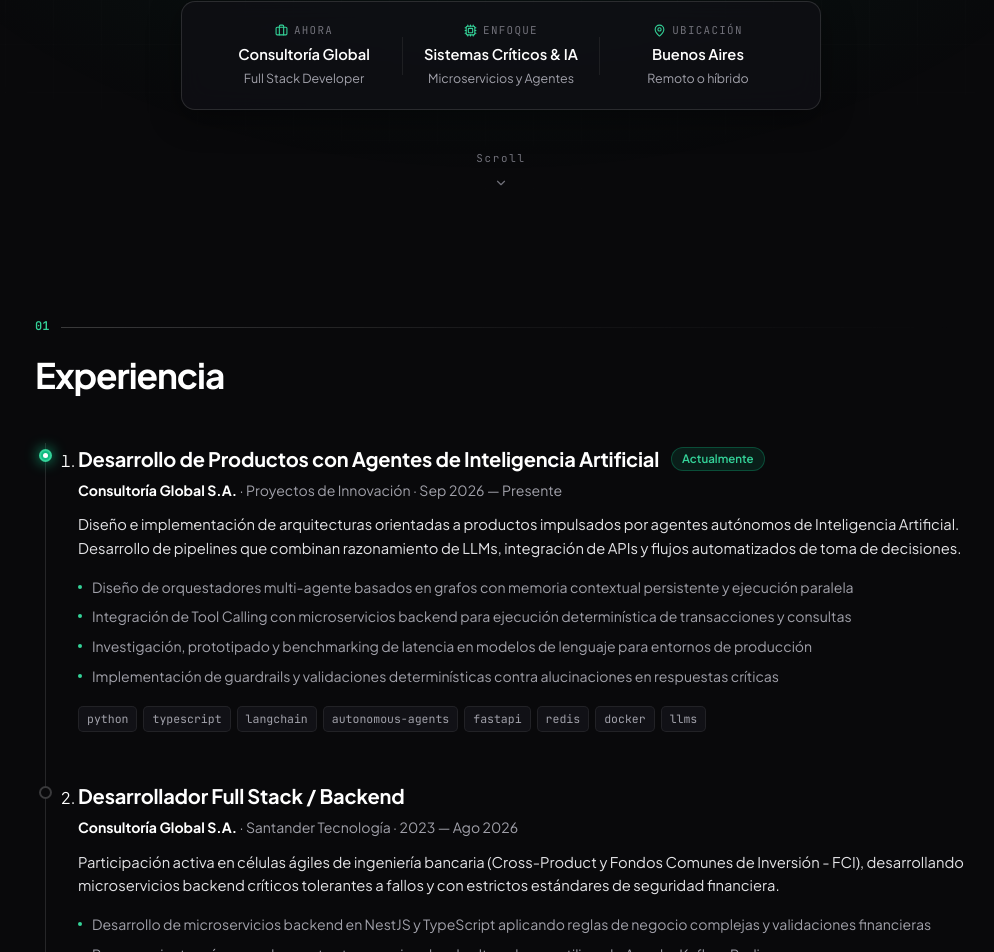
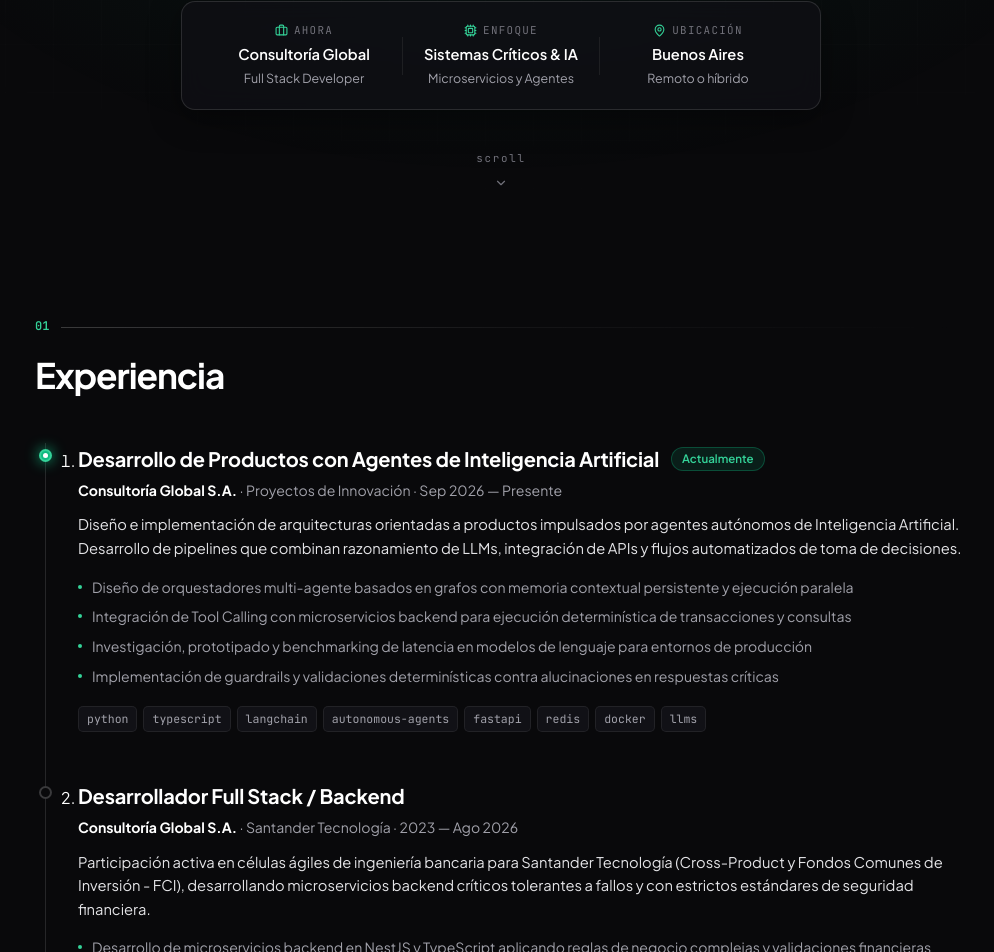
Before and after one commit to lgsoftwaredev-lab/portfolio, a React (Vite) app: page / in a window 1280 px wide. Shown: the part 484-1436 px from the top of the page, without its empty margins (139-1133 px from the left). Built offline with nearby package versions, Linux system fonts and the light colour scheme.

Commit message:
style: set scroll indicator to scroll and explicitly mention Santander Tecnología in exp-2

```diff
--- a/src/components/Hero.jsx
+++ b/src/components/Hero.jsx
@@ -83,7 +83,7 @@ export default function Hero() {
 
         {/* Subtle Scroll Indicator */}
         <a href="#experiencia" aria-label="Ver experiencia" className="hero-scroll-link">
-          <span>Scroll</span>
+          <span>scroll</span>
           <ChevronDown size={14} className="bounce-arrow" />
         </a>
       </div>
--- a/src/data/portfolioData.js
+++ b/src/data/portfolioData.js
@@ -43,7 +43,7 @@ export const portfolioData = {
       company: "Consultoría Global S.A.",
       client: "Santander Tecnología",
       role: "Desarrollador Full Stack / Backend",
-      description: "Participación activa en células ágiles de ingeniería bancaria (Cross-Product y Fondos Comunes de Inversión - FCI), desarrollando microservicios backend críticos tolerantes a fallos y con estrictos estándares de seguridad financiera.",
+      description: "Participación activa en células ágiles de ingeniería bancaria para Santander Tecnología (Cross-Product y Fondos Comunes de Inversión - FCI), desarrollando microservicios backend críticos tolerantes a fallos y con estrictos estándares de seguridad financiera.",
       achievements: [
         "Desarrollo de microservicios backend en NestJS y TypeScript aplicando reglas de negocio complejas y validaciones financieras",
         "Procesamiento asíncrono de eventos transaccionales de alto volumen utilizando Apache Kafka y Redis",
```
